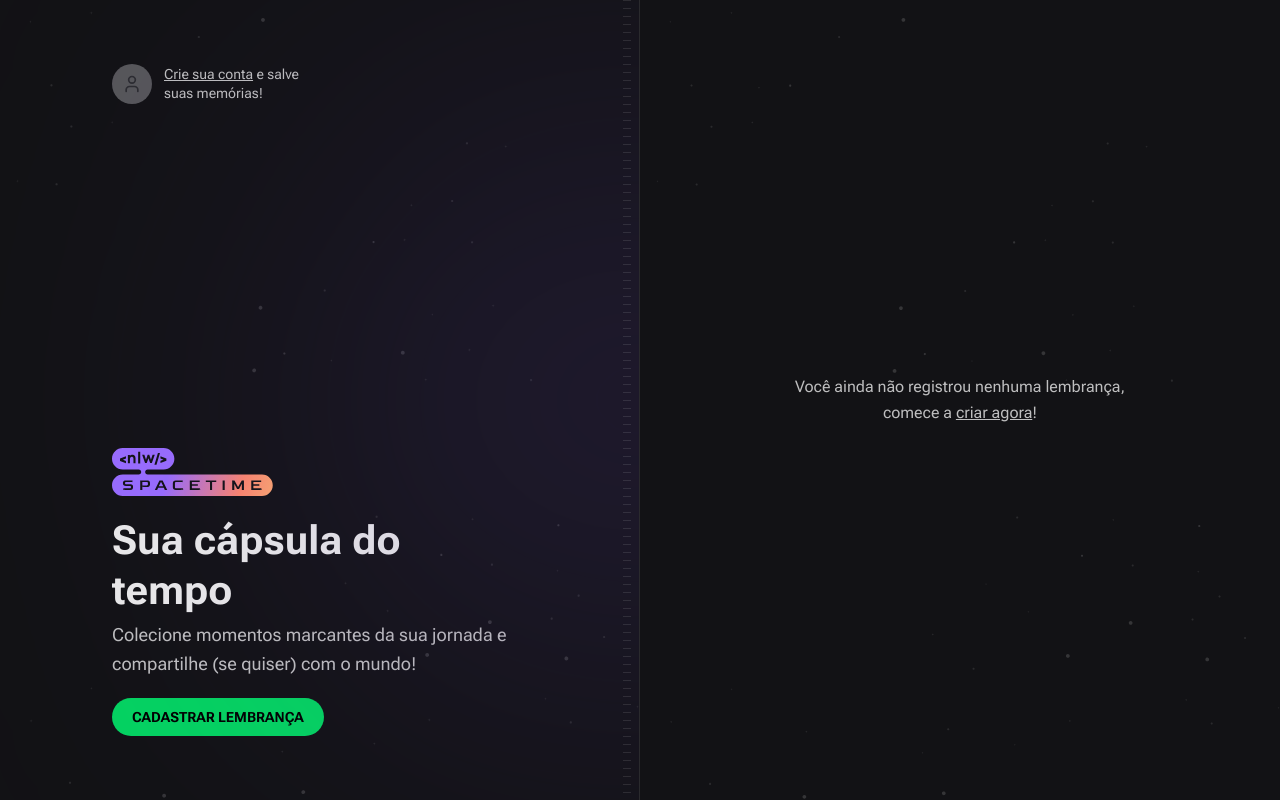
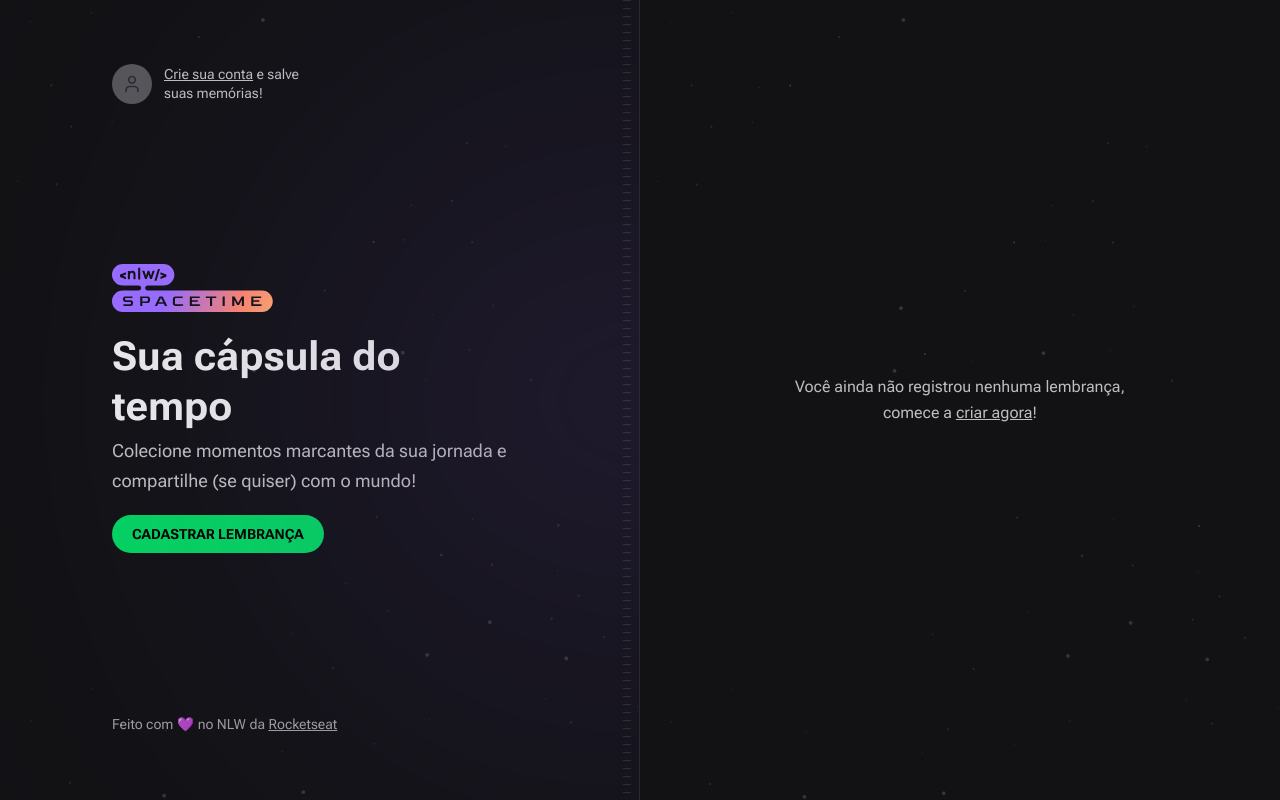
Before and after one commit to leticea/nlw-spacetime-web, a Next.js app: page / in a window 1280 px wide. Built offline with nearby package versions, Linux system fonts and the light colour scheme; a web font is replaced by a local one.

Commit message:
feat(page.tsx): copyright styles

```diff
--- a/src/app/page.tsx
+++ b/src/app/page.tsx
@@ -35,11 +35,34 @@
           <Image src={nlwLogo} alt="NLW Spacetime" />
 
           <div className="max-w-[420px] space-y-1">
-            <h1 className="text-5xl font-bold leading-tight text-gray-50">Sua cápsula do tempo</h1>
-            <p className="text-lg leading-relaxed">Colecione momentos marcantes da sua jornada e compartilhe (se quiser) com o mundo!</p>
+            <h1 className="text-5xl font-bold leading-tight text-gray-50">
+              Sua cápsula do tempo
+            </h1>
+            <p className="text-lg leading-relaxed">
+              Colecione momentos marcantes da sua jornada e compartilhe (se
+              quiser) com o mundo!
+            </p>
           </div>
 
-          <a href="" className="inline-block rounded-full bg-green-500 px-5 py-3 font-bold text-sm uppercase leading-none text-black hover:bg-green-600">CADASTRAR LEMBRANÇA</a>
+          <a
+            href=""
+            className="inline-block rounded-full bg-green-500 px-5 py-3 text-sm font-bold uppercase leading-none text-black hover:bg-green-600"
+          >
+            CADASTRAR LEMBRANÇA
+          </a>
+        </div>
+
+        {/* Copyright */}
+        <div className="text-sm leading-relaxed text-gray-200">
+          Feito com 💜 no NLW da{" "}
+          <a
+            target="_blank"
+            rel="noreferrer"
+            href="https://rocketseat.com.br"
+            className="underline hover:text-gray-100"
+          >
+            Rocketseat
+          </a>
         </div>
       </div>
 
```
